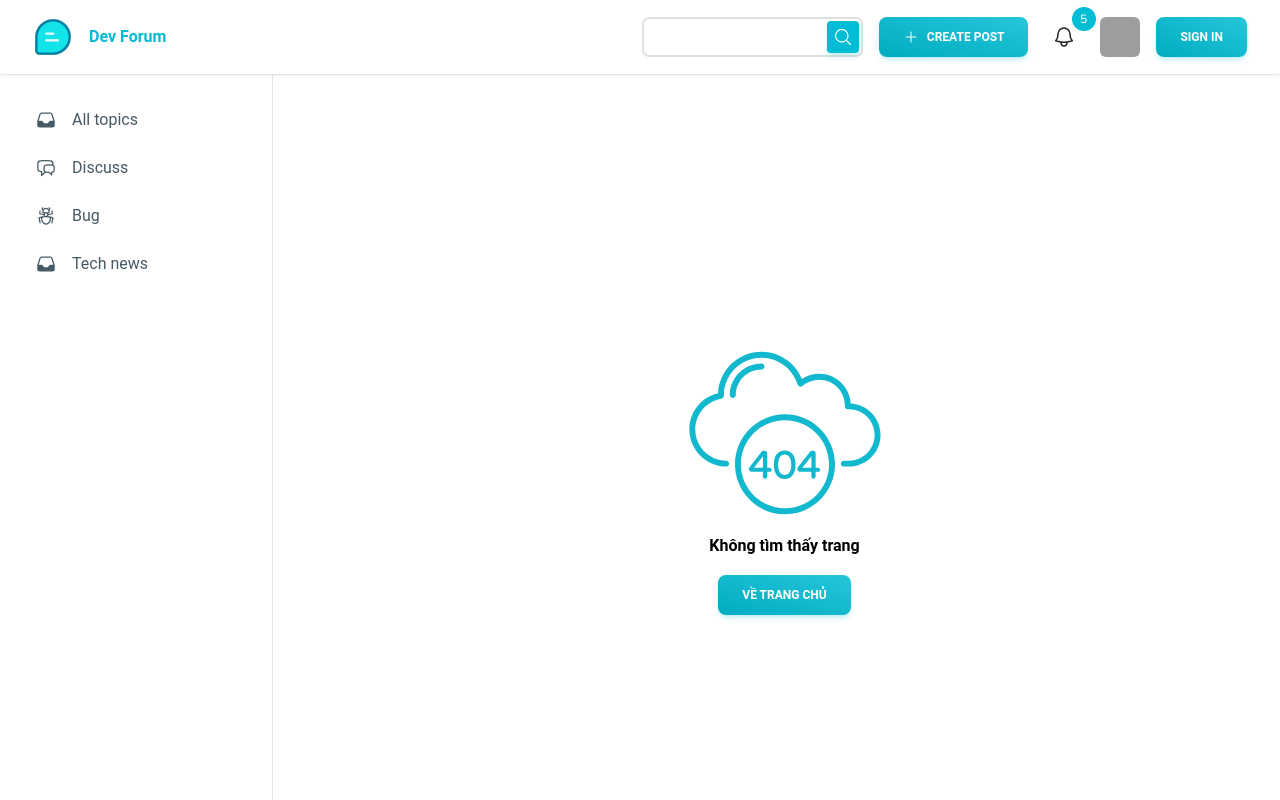
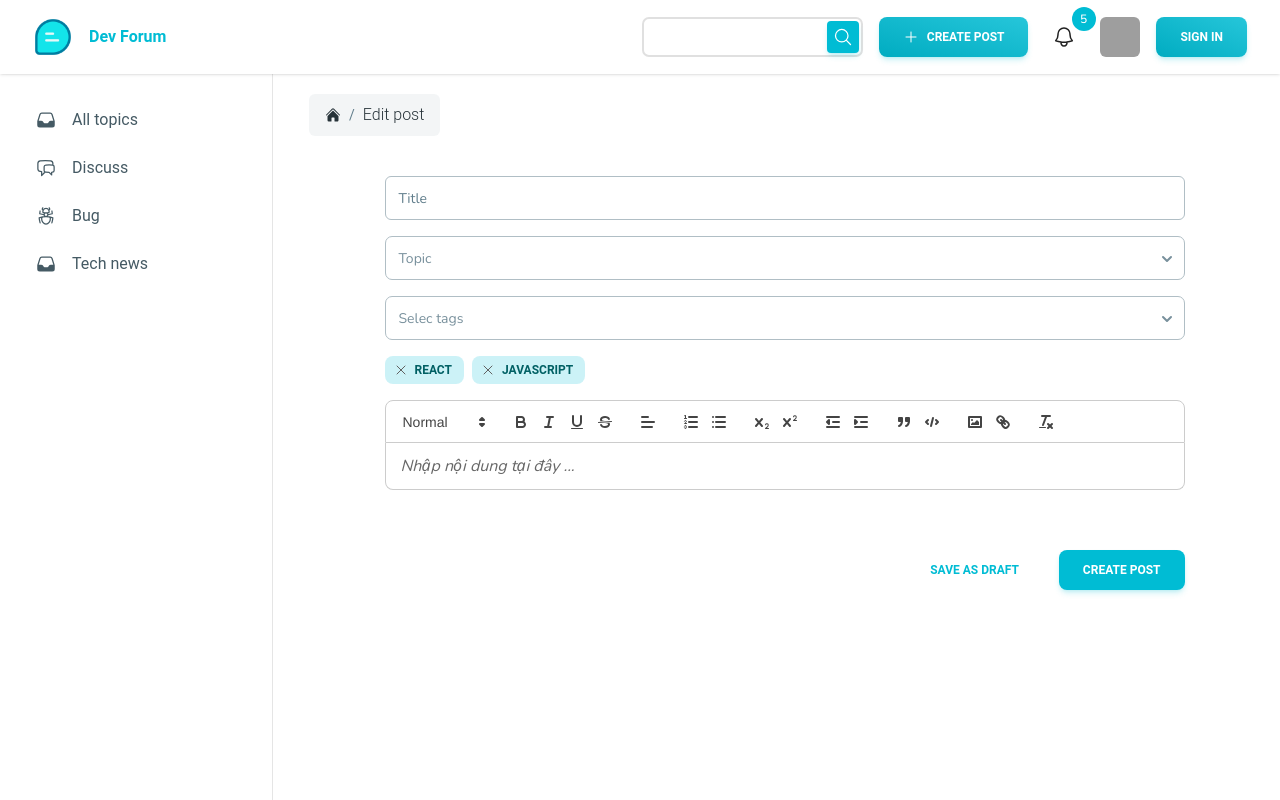
Before and after one commit to phuquang147/dev-forum, a Next.js app: page /posts/edit/1 in a window 1280 px wide. Before the commit this address had no page. Shown: the top 800 px of the page. Built offline with nearby package versions, Linux system fonts and the light colour scheme; grey boxes are pictures that could not be loaded.

Commit message:
Edit post page ui

```diff
--- /dev/null
+++ b/src/pages/posts/edit/[slug].tsx
@@ -0,0 +1,34 @@
+import { HomeIcon } from '@heroicons/react/24/solid'
+import { Breadcrumbs, Typography } from '@material-tailwind/react'
+import Head from 'next/head'
+import Link from 'next/link'
+import PostForm from '~/components/Posts/PostForm'
+import MainLayout from '~/layouts/MainLayout'
+import { type NextPageWithLayout } from '~/pages/_app'
+
+const EditPost: NextPageWithLayout = () => {
+  return (
+    <>
+      <Head>
+        <title>Edit Post - Post title</title>
+      </Head>
+      <div className="container">
+        <Breadcrumbs>
+          <Link href="/">
+            <HomeIcon className="h-4 w-4" />
+          </Link>
+          <Typography>Edit post</Typography>
+        </Breadcrumbs>
+        <div className="mx-auto mt-10 h-screen max-w-[800px]">
+          <PostForm />
+        </div>
+      </div>
+    </>
+  )
+}
+
+export default EditPost
+
+EditPost.getLayout = (page) => {
+  return <MainLayout>{page}</MainLayout>
+}
```
